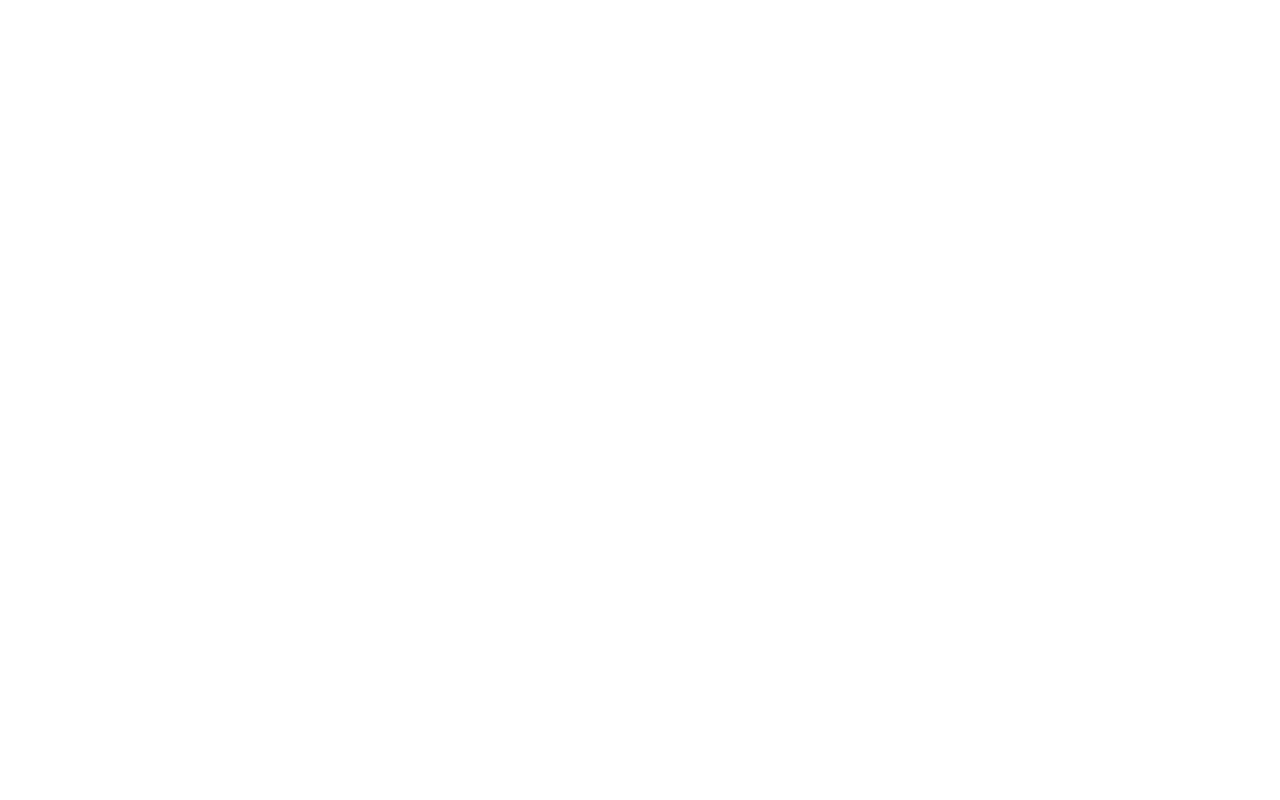
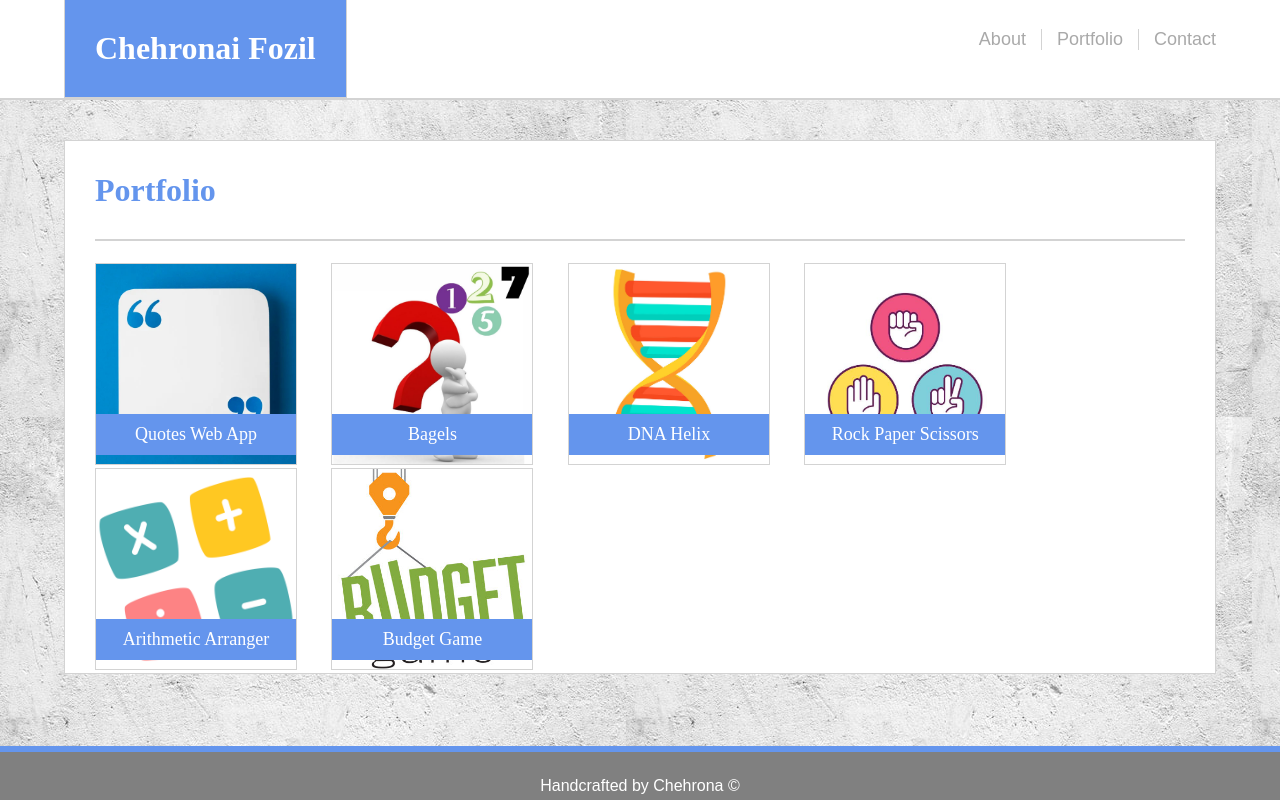
Before and after one commit to chehrona/Basic-Portfolio, a plain HTML site: page portfolio.html in a window 1280 px wide. Drawn offline with Linux system fonts and the light colour scheme.

Commit message:
Media query, portfolio tab updated

```diff
--- a/assets/css/style.css
+++ b/assets/css/style.css
@@ -2,12 +2,12 @@ body {
     margin: 0px;
     background-image: url("../images/plaster.jpeg");
     font-family: sans-serif;
-
 }
 .topnav {
     border-bottom: 2px solid lightgrey;
     margin-bottom: 40px;
-    padding-left: 170px;
+    padding-left: 5%;
+    padding-right: 5%;
     background-color: white;
     display: flex;
     margin-top: -1px;
@@ -19,10 +19,8 @@ body {
     display: inline-flex;
     padding-top: 30px;
     padding-bottom: 30px;
-    padding-right: 170px;
+    padding-right: 5%;
     font-size: 16px;
-
-
 }
 #about {
     margin-right: 15px;
@@ -37,7 +35,7 @@ body {
 }
 #logo {
     border: 1px solid lightgrey;
-    background-color: darkcyan;
+    background-color: cornflowerblue;
     padding: 30px;
     margin: auto 0;
     font-family: "Times New Roman";
@@ -45,7 +43,7 @@ body {
     color: white;
     font-size: 32px;
 }
-img {
+#profile {
     height: 200px;
     width: 200px;
     padding-bottom: 10px;
@@ -57,12 +55,14 @@ img {
 .container {
     padding-left: 30px;
     border: 1px solid lightgrey;
-    margin-left: 170px;
-    margin-right: 170px;
+    margin-left: 5%;
+    margin-right: 5%;
     padding-right: 30px;
     background-color: white;
     color: grey;
     display: block;
+    min-height: 370px;
+    min-width: 200px;
 }
 
 #pic {
@@ -79,14 +79,14 @@ h1 {
     padding-top: 10px;
     font-family: "Times New Roman";
     font-weight: bold;
-    color: darkcyan;
+    color: cornflowerblue;
 }
 
 footer {
     position: fixed;
     bottom: 0;
     width: 100%;
-    border-top: 6px solid darkcyan;
+    border-top: 6px solid cornflowerblue;
     text-align: center;
     padding-top: 25px;
     margin: auto 0;
@@ -95,17 +95,17 @@ footer {
     padding-bottom: 5px;
 }
 
-a:link {
+.links:link {
     text-decoration: none;
     color: darkgrey;
     font-size: 18px;
 }
 
-a:visited {
+.links:visited {
     color: darkgrey;
 }
 
-a:hover {
+.links:hover {
     color: black;
 
 }
@@ -127,7 +127,7 @@ button {
     text-align: center;
     height: 40px;
     width: 110px;
-    background-color: darkcyan;
+    background-color: cornflowerblue;
     color: white;
     font-size: 16px;
     border: 1px solid lightgrey;
@@ -173,3 +173,71 @@ textarea {
     display: block;
     max-width: 100%;
 }
+
+.gamebox {
+    position: relative;
+    color: black;
+    border: 1px solid lightgrey;
+    max-width: 200px;
+    max-height: 200px;
+    margin-right: 30px;
+    display: inline-block;
+}
+.gamename {
+    position: absolute;
+    top: 150px;
+    background-color: cornflowerblue;
+    width: 200px;
+    text-align: center;
+    font-family: "Times New Roman";
+    color: white;
+    font-size: 18px;
+    padding-top: 10px;
+    padding-bottom: 10px;
+}
+
+.gamepic {
+    height: 200px;
+    width: 200px;
+}
+
+.gitlinks:link {
+    text-decoration: none;
+    color: white;
+    font-size: 18px;
+}
+
+.gitlinks:visited {
+    color: white;
+}
+
+.gamename:hover {
+    border: 1px solid black;
+}
+
+#grid {
+    /*min-width: 260px;*/
+    box-sizing: border-box;
+}
+
+@media only screen and (max-device-width: 600px){
+    .active {
+        font-size: 12px;
+        display: block;
+        text-align: right;
+    }
+    #about {
+        border: none;
+        padding-right: 0px;
+        margin-right: 0px;
+    }
+    #work {
+        border: none;
+        padding-right: 0px;
+        margin-right: 0px;
+    }
+    #contact {
+        padding-right: 0px;
+        margin-right: 0px;
+    }
+}
--- a/portfolio.html
+++ b/portfolio.html
@@ -2,9 +2,49 @@
 <html lang="en">
 <head>
     <meta charset="UTF-8">
-    <title>Title</title>
+    <meta name="viewport" content="width=device-width, initial-scale=1.0">
+    <title>Chehronai Fozil</title>
+    <link rel="stylesheet" href="assets/css/style.css">
 </head>
 <body>
-
+<div class="topnav">
+  <div id="logo">Chehronai Fozil</div>
+  <div class="active">
+      <div id="about">
+        <a href="index.html" class="links">About</a></div>
+      <div id="work"> <a href="#" class="links">Portfolio</a></div>
+      <div id="contact"> <a href="contact.html" class="links">Contact</a></div>
+  </div>
+</div>
+<div class="container">
+    <h1>Portfolio</h1>
+    <div id="grid">
+    <div class="gamebox">
+        <img class="gamepic" src="assets/images/quotes.png">
+        <div class="gamename"><a href="https://quotesapp-front.herokuapp.com/" class="gitlinks">Quotes Web App</a></div>
+    </div>
+    <div class="gamebox">
+        <img class="gamepic" src="assets/images/bagels.png">
+        <div class="gamename"><a href="https://github.com/chehrona/Python_Projects/blob/main/bagels.py" class="gitlinks">Bagels</a></div>
+    </div>
+    <div class="gamebox">
+        <img class="gamepic" src="assets/images/DNA.png">
+        <div class="gamename"><a href="https://github.com/chehrona/Python_Projects/blob/main/dna_helix.py" class="gitlinks">DNA Helix</a></div>
+    </div>
+    <div class="gamebox">
+        <img class="gamepic" src="assets/images/rps.png">
+        <div class="gamename"><a href="https://github.com/chehrona/Python_Projects/blob/main/rockpaperscissors.py" class="gitlinks">Rock Paper Scissors</a></div>
+    </div>
+    <div class="gamebox">
+        <img class="gamepic" src="assets/images/arithmetic.png">
+        <div class="gamename"><a href="https://github.com/chehrona/Python_Projects/blob/main/Arithmetic_arranger.py" class="gitlinks">Arithmetic Arranger</a></div>
+    </div>
+    <div class="gamebox">
+        <img class="gamepic" src="assets/images/budget.png">
+        <div class="gamename"><a href="https://github.com/chehrona/Python_Projects/blob/main/Budget.py" class="gitlinks">Budget Game</a></div>
+    </div>
+    </div>
+</div>
+<footer class="footer">Handcrafted by Chehrona &copy;</footer>
 </body>
 </html>
```
Also changed, not shown: contact.html (+4 -3 lines), index.html (+10 -13 lines), assets/images/DNA.png (added), assets/images/arithmetic.png (added), assets/images/bagels.png (added), assets/images/budget.png (added), assets/images/quotes.png (added), assets/images/rps.png (added), 1 other file.
